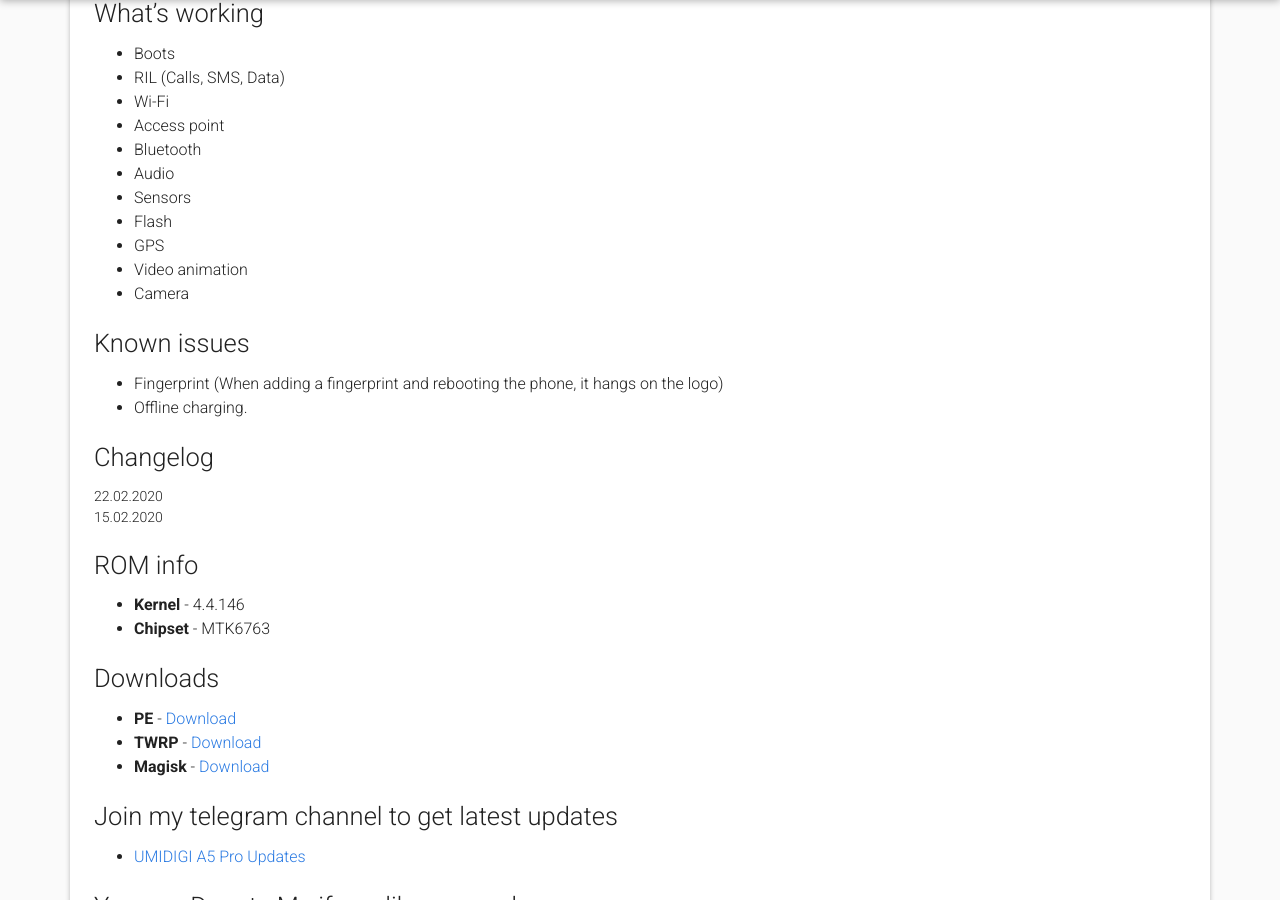
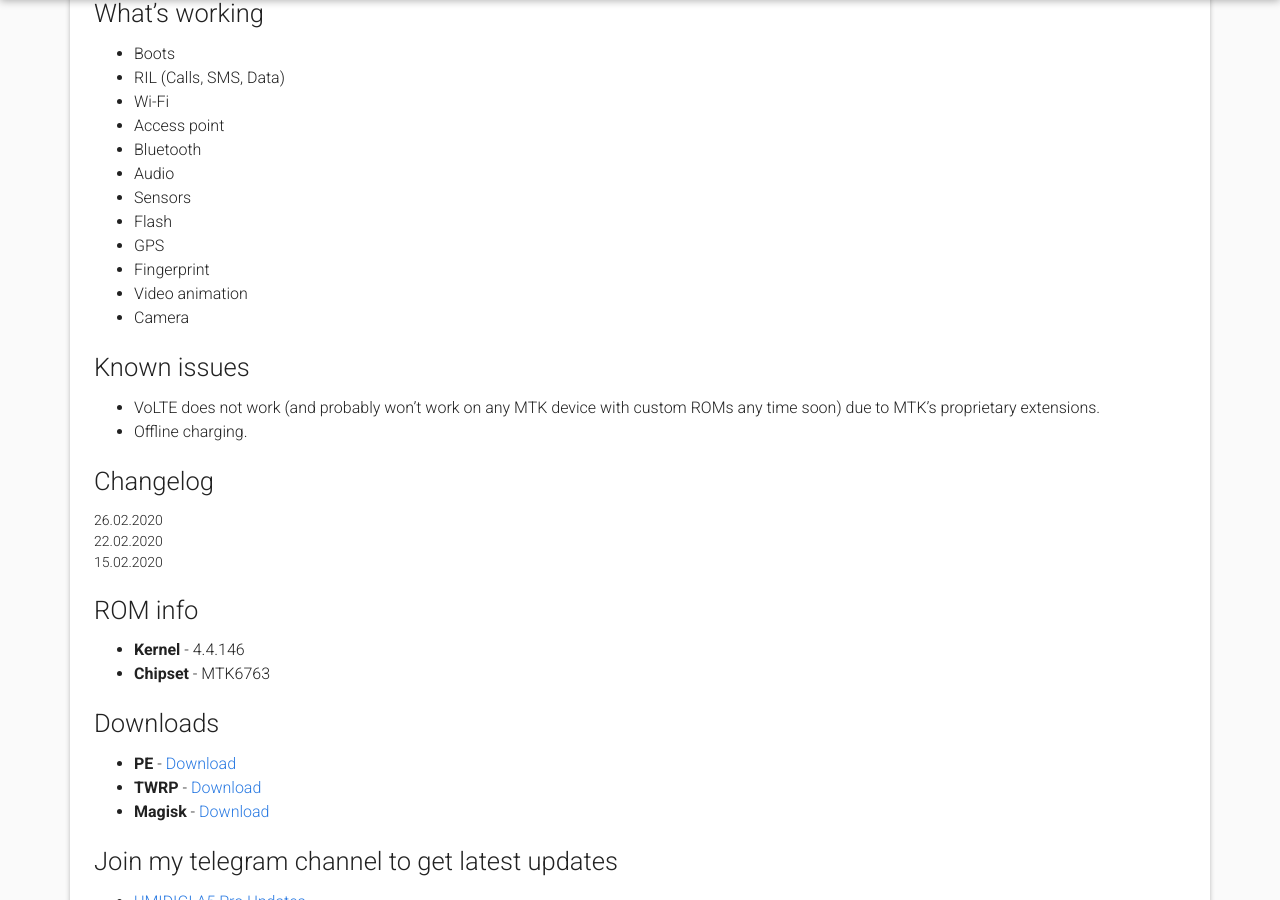
Before and after one commit to Hadenix/Hadenix.github.io, a Jekyll site: the page built from _posts/2020-02-26-pe-10-breeze.md, in a window 1280 px wide and 900 px high, scrolled down 1210 px. Built offline with Jekyll 4.4.1, drawn with Linux system fonts in a browser that asks for light colours; nearby versions of some CDN libraries; some of the changed text lies outside the part shown.

Commit message:
Update and rename 2020-02-22-pe-10-breeze.md to 2020-02-26-pe-10-breeze.md

```diff
--- a/_posts/2020-02-22-pe-10-breeze.md
+++ b/_posts/2020-02-26-pe-10-breeze.md
@@ -20,14 +20,19 @@
 * Sensors
 * Flash
 * GPS
+* Fingerprint
 * Video animation
 * Camera
 
 ### Known issues
-* Fingerprint (When adding a fingerprint and rebooting the phone, it hangs on the logo)
+* VoLTE does not work (and probably won't work on any MTK device with custom ROMs any time soon) due to MTK's proprietary extensions.
 * Offline charging.
 
 ### Changelog
+<details>
+<summary>26.02.2020</summary>
+<p>Correcting a fingerprint failure by checking for a zero client.</p>
+</details>
 <details>
 <summary>22.02.2020</summary>
 <p>Fixed animation and video glitches</p>
```
Also changed, not shown: other parts of _posts/2020-02-26-pe-10-breeze.md (+1 -1 lines).
